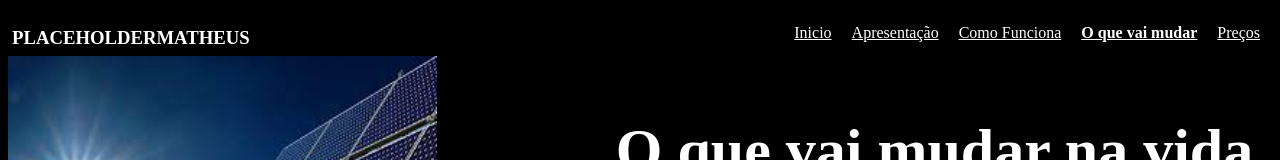
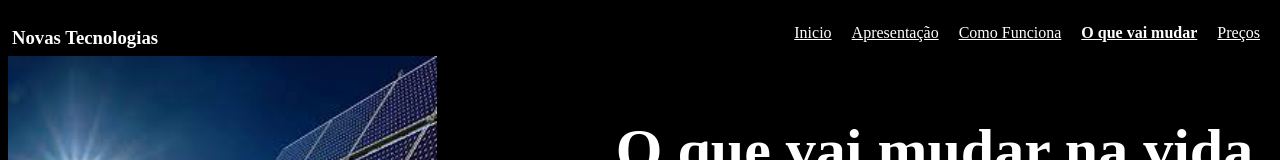
Before and after one commit to MatheusMMarques/Site, a plain HTML site: page OqueVaiMudar.html in a window 1280 px wide. Shown: the top 160 px of the page. Drawn offline with Linux system fonts and the light colour scheme.

Commit message:
removidos placeholders

```diff
--- a/OqueVaiMudar.html
+++ b/OqueVaiMudar.html
@@ -13,7 +13,7 @@
 
     <div class="cabecalho">
         <div class="navbar">
-            <h3>PLACEHOLDERMATHEUS</h3>
+            <h3>Novas Tecnologias</h3>
 
             <div class="opcoes">
                 <ul>
```
Also changed, not shown: comoFunciona.html (+1 -1 lines), precos.html (+1 -1 lines).
